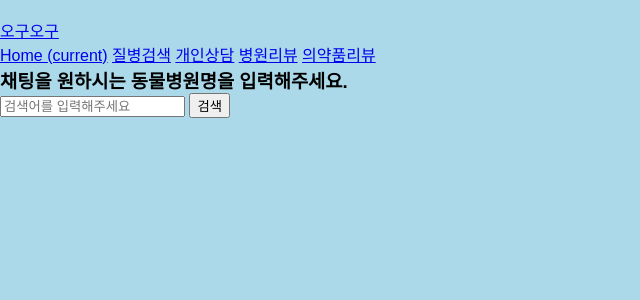
After one commit to hyejuKil/IDEATON, a Django app: page /chat_search/ in a window 1280 px wide. The commit adds this page. Shown: the top 300 px of the page, without its empty margins (0-640 px from the left). Run offline with Django 3.2, Linux system fonts and the light colour scheme.

Commit message:
chat_serarch 추기

```diff
--- /dev/null
+++ b/myproject/myapp/templates/chat_search.html
@@ -0,0 +1,7 @@
+{% extends 'header.html' %}
+
+{% block content %}
+<h3>채팅을 원하시는 동물병원명을 입력해주세요.</h3>
+<input type="text" placeholder="검색어를 입력해주세요">
+<button type="button">검색</button>
+{% endblock %}
--- a/myproject/myapp/templates/header.html
+++ b/myproject/myapp/templates/header.html
@@ -16,7 +16,7 @@
           <div >
             <a href="{% url 'home' %}">Home <span class="sr-only">(current)</span></a>
             <a href="#">질병검색</a>
-            <a href="{% url 'chat' %}">개인상담</a>
+            <a href="{% url 'chat_search' %}">개인상담</a>
             <a href="{% url 'hreview' %}">병원리뷰</a>
             <a href="{% url 'mreview' %}">의약품리뷰</a>
           </div>
--- a/myproject/myapp/views.py
+++ b/myproject/myapp/views.py
@@ -4,8 +4,8 @@ from django.shortcuts import render
 def home(request):
     return render(request,'home.html')
 
-def chat(request):
-    return render(request,'chat.html')
+def chat_search(request):
+    return render(request,'chat_search.html')
 
 def hreview(request):
     return render(request,'hospital_review.html')
--- a/myproject/myproject/urls.py
+++ b/myproject/myproject/urls.py
@@ -20,7 +20,7 @@ import myapp.views
 urlpatterns = [
     path('admin/', admin.site.urls),
     path('', myapp.views.home, name='home'),
-    path('chat/',myapp.views.chat, name='chat'),
+    path('chat_search/',myapp.views.chat_search, name='chat_search'),
     path('hospitalreview/',myapp.views.hreview, name='hreview'),
     path('medicinereview/',myapp.views.mreview, name='mreview'),
 ]
```
